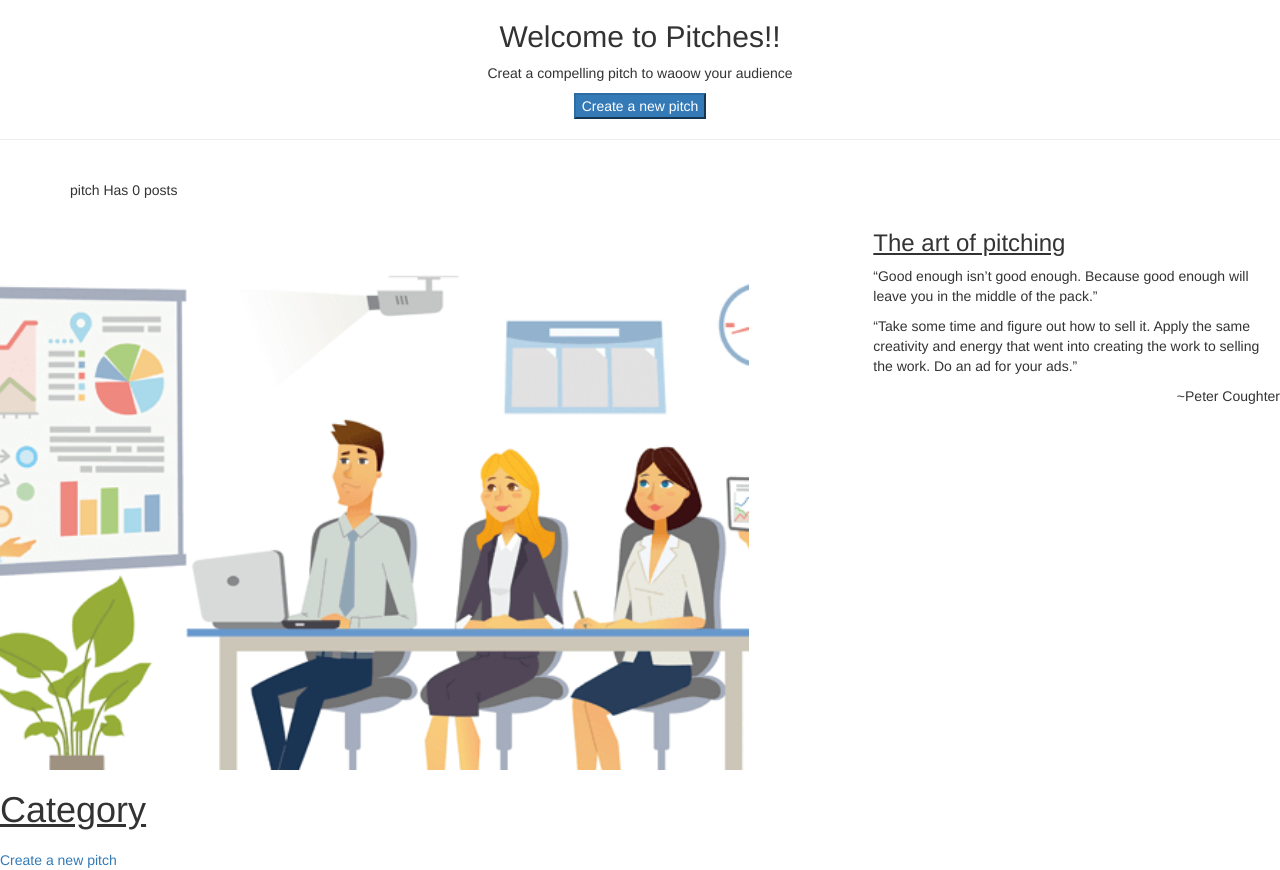
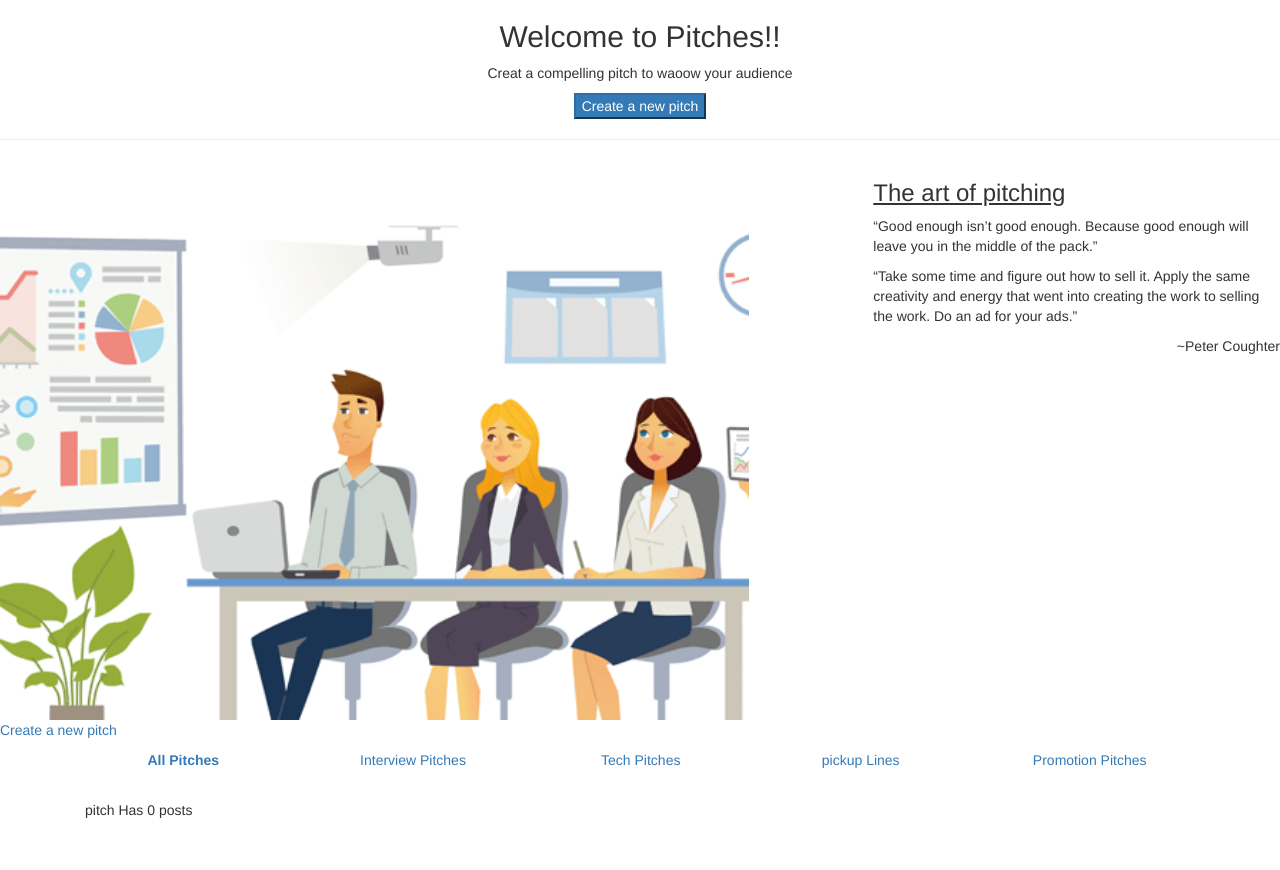
Before and after one commit to GraceMwende/Pitches, a Flask app: page / in a window 1280 px wide. Shown: the part 102-972 px from the top of the page. After the commit the page ends 920 px from the top, so only its background shows below. Run offline with Flask 2, Linux system fonts and the light colour scheme; data that the repository does not hold is empty; some libraries are stand-ins or nearby versions.

Commit message:
view pitch by category

```diff
--- a/app/templates/index.html
+++ b/app/templates/index.html
@@ -23,7 +23,7 @@
   <a href="#pick"><button type="button" class="btn btn-success nav-item">Pickup lines</button></a>
   <a href="#promo"><button type="button" class="btn btn-success nav-item">Promotion Pitch</button></a>
 </div> -->
-<div class="tab-content" id="myTabContent">
+<!-- <div class="tab-content" id="myTabContent">
   <div class="container tab-pane active" id="all"><br>
     {{ macro.display(pitches) }}
   </div>
@@ -41,13 +41,6 @@
     {{ macro.display(promotion) }}
 
   </div>
-</div>
-<!-- <div class="bg">
-  <h1><u>Category</u></h1>
-  <h2><b>{{category}}</b></h2>
-  <h3>{{title}}</h3>
-  <p>{{description}}</p>
-  <a href="/pitch/new">Create a new pitch</a>
 </div> -->
 <div class="row">
   <div class="col-md-7 bg">
@@ -62,9 +55,48 @@
     <div class="txt text-right">~Peter Coughter</div>
   </div>
 </div>
-<h1><u>Category</u></h1>
-<h2><b>{{category}}</b></h2>
-<h3>{{title}}</h3>
-<p>{{description}}</p>
 <a href="/pitch/new/{{current_user.id}}">Create a new pitch</a>
+<div class="container">
+  <ul class="nav nav-pills nav-justified nav-fill" role="tablist">
+    <li class="nav-item">
+      <a class="nav-link" data-toggle="tab" href="#all"><strong>All Pitches</strong> </a>
+    </li>
+    <li class="nav-item">
+      <a class="nav-link" data-toggle="tab" href="#int">Interview Pitches</a>
+    </li>
+    <li class="nav-item">
+      <a class="nav-link" data-toggle="tab" href="#tech">Tech Pitches</a>
+    </li>
+    <li class="nav-item">
+      <a class="nav-link" data-toggle="tab" href="#pick">pickup Lines</a>
+    </li>
+    <li class="nav-item">
+      <a class="nav-link" data-toggle="tab" href="#promo">Promotion Pitches</a>
+    </li>
+  </ul>
+  <div class="tab-content">
+    <div class="container tab-pane active" id="all"><br>
+      {{ macro.display(pitches) }}
+    </div>
+    <div class="container tab-pane fade" id="int"><br>
+      {{ macro.display(interview)}}
+    </div>
+    <div class="container tab-pane fade" id="tech"><br>
+      {{ macro.display(tech) }}
+    </div>
+    <div class="container tab-pane fade" id="pick"><br>
+      {{ macro.display(pick) }}
+    </div>
+    <div class="container tab-pane fade" id="promo"><br>
+      {{ macro.display(promo) }}
+    </div>
+  </div>
+</div>
+<!-- <div class="bg">
+  <h1><u>Category</u></h1>
+  <h2><b>{{category}}</b></h2>
+  <h3>{{title}}</h3>
+  <p>{{description}}</p>
+  <a href="/pitch/new">Create a new pitch</a>
+</div> -->
 {% endblock %}
```
